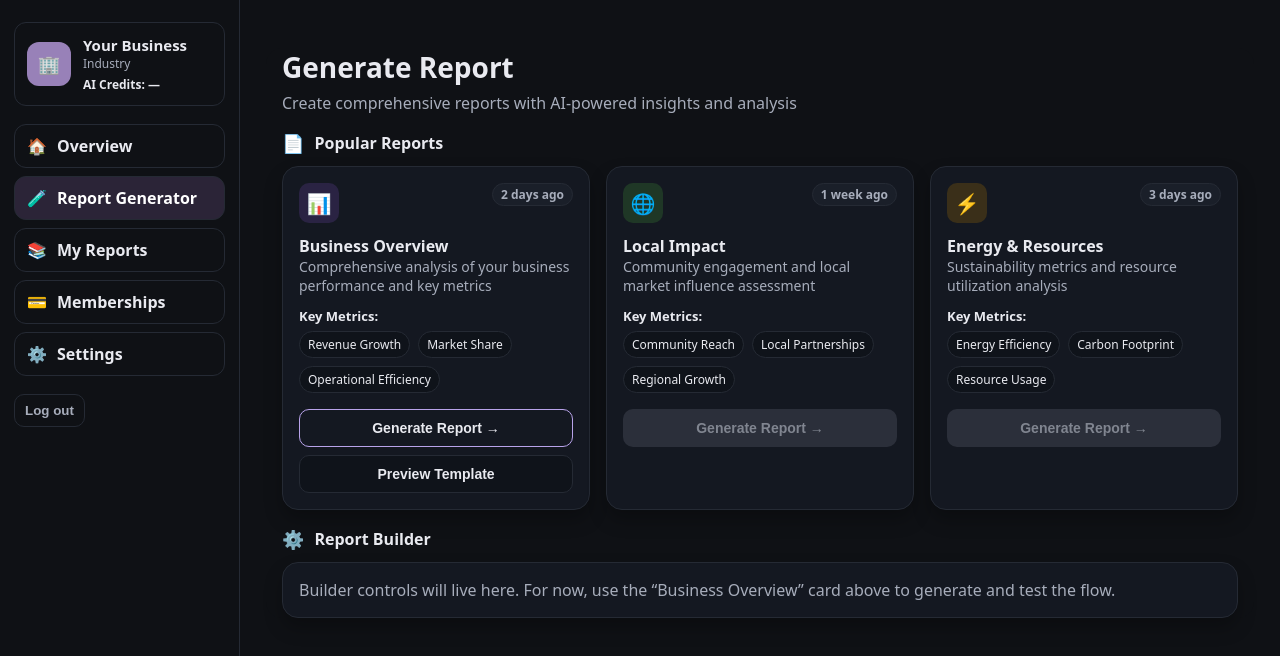
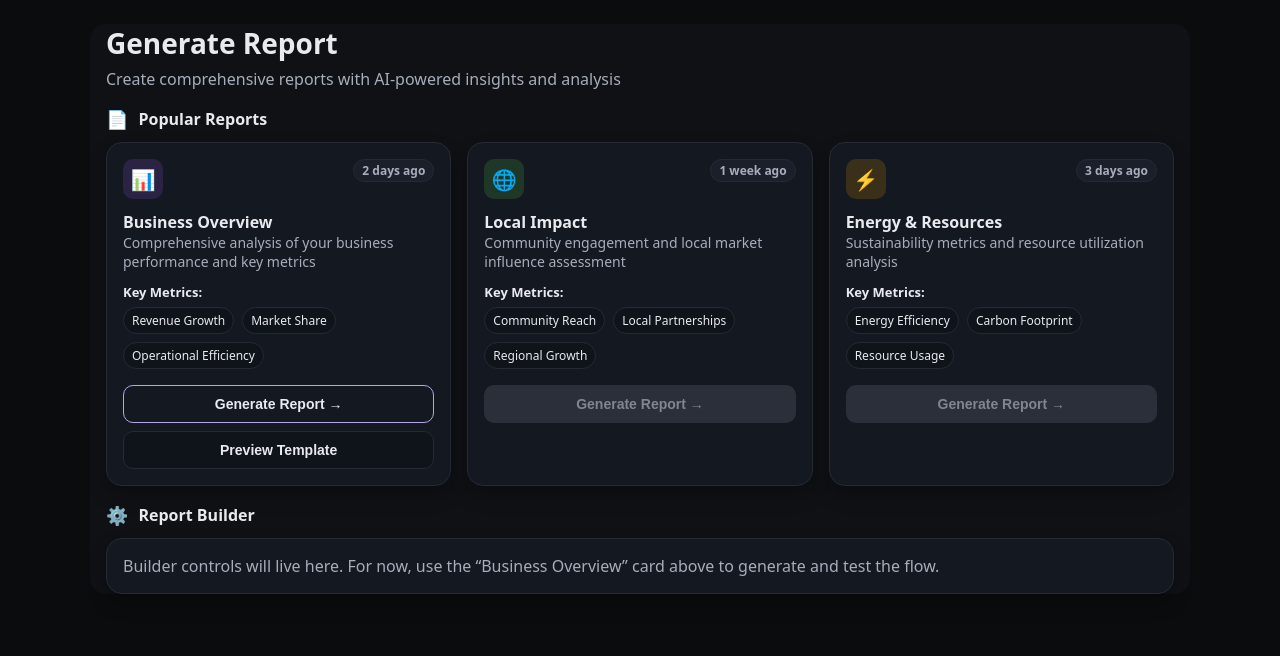
Before and after one commit to enrich-t/enrich_app, a Next.js app: page /generate in a window 1280 px wide. Shown: the top 656 px of the page. Built offline with nearby package versions, Linux system fonts and the light colour scheme; no server answers.

Commit message:
chore(app): mount ToastProvider globally via AppProviders; simplify /generate wrapper

```diff
--- a/app/generate/page.tsx
+++ b/app/generate/page.tsx
@@ -1,12 +1,7 @@
 export const dynamic = 'force-dynamic';
 
 import GenerateClient from '../../components/generate/GenerateClient';
-import { ToastProvider } from '../../components/Toast';
 
 export default function Page() {
-  return (
-    <ToastProvider>
-      <GenerateClient />
-    </ToastProvider>
-  );
+  return <GenerateClient />;
 }
--- a/app/layout.tsx
+++ b/app/layout.tsx
@@ -1,22 +1,17 @@
 import './globals.css';
-import type { Metadata } from 'next';
-import Shell from '../components/Shell';
+import React from 'react';
+import { ToastProvider } from '../components/Toast';
 
-export const metadata: Metadata = {
+export const metadata = {
   title: 'Enrich',
   description: 'Responsible operations dashboard',
 };
 
-export default function RootLayout({
-  children,
-}: {
-  children: React.ReactNode;
-}) {
+export default function RootLayout({ children }: { children: React.ReactNode }) {
   return (
     <html lang="en">
-      <body style={{ margin: 0 }}>
-        {/* Shell renders the global sidebar on all pages except /login */}
-        <Shell>{children}</Shell>
+      <body>
+        <ToastProvider>{children}</ToastProvider>
       </body>
     </html>
   );
```
Also changed, not shown: components/AppProviders.tsx (added, +9 -0 lines).
